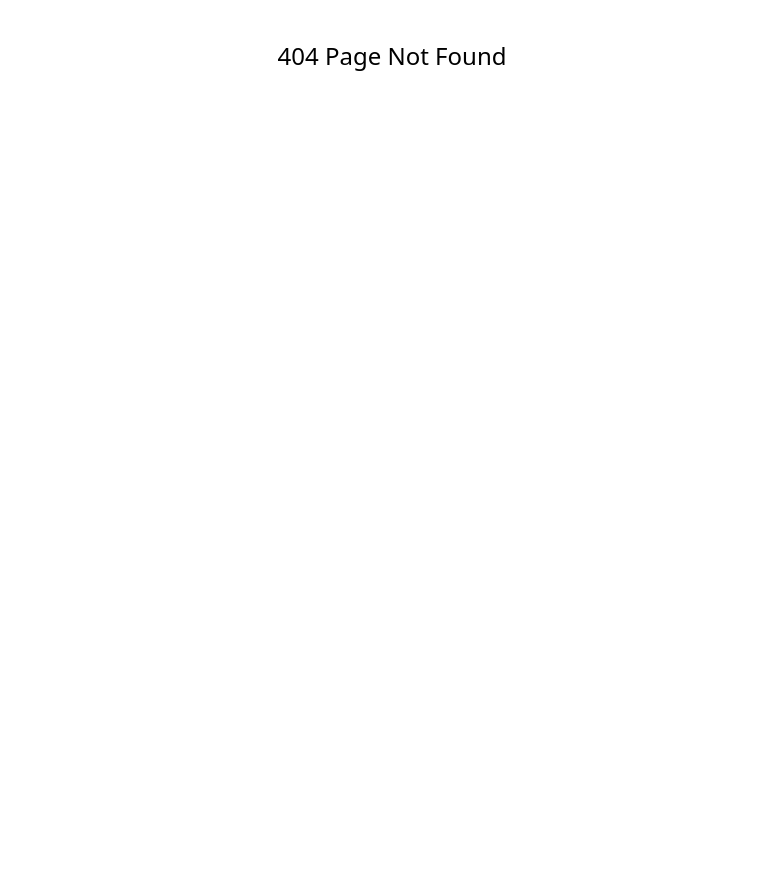
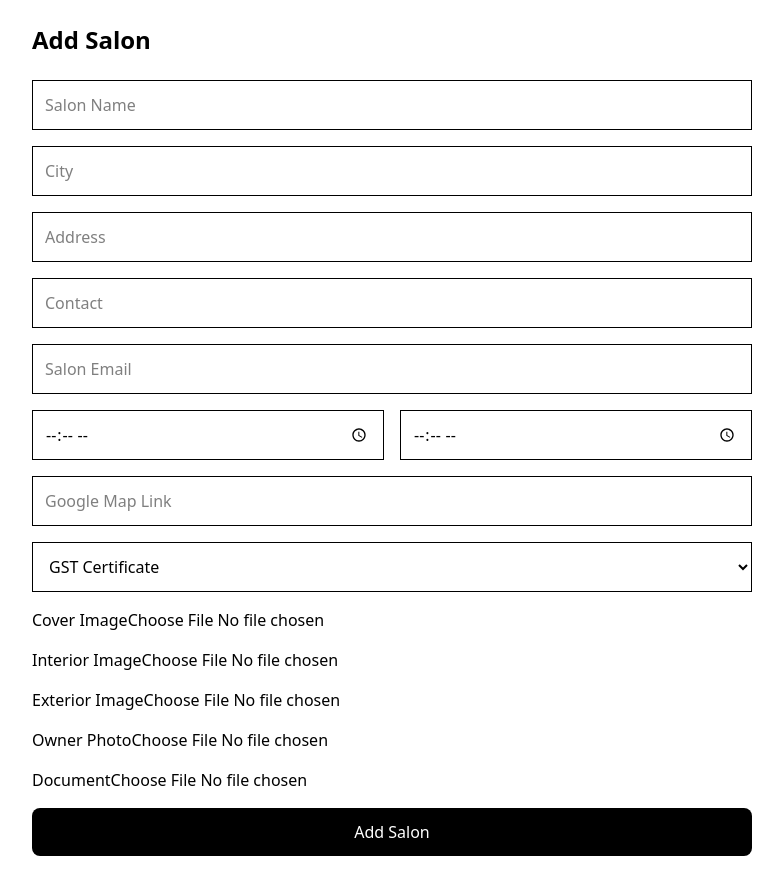
Before and after one commit to Yashraj39/salon-frontend-vercel, a React app: page /add-salon in a window 1280 px wide. Before the commit this address had no page. Shown: the whole page, without its empty margins (248-1031 px from the left). Before the commit the page ends 800 px from the top, so only its background shows below. Built offline with nearby package versions, Linux system fonts and the light colour scheme; the HTML template or start-up script is replaced by a standard one.

Commit message:
code update

```diff
--- a/src/App.jsx
+++ b/src/App.jsx
@@ -19,6 +19,7 @@ import OwnerDashboard from './OwnerDashboard'
 import Home from './pages/Home'
 import SalonDetails from './pages/SalonDetails'
 import AddServices from './pages/AddServices'
+import AddSalon from './pages/AddSalon'
 
 export default function App() {
   return (
@@ -61,6 +62,7 @@ export default function App() {
         <Route path='/confirm-booking/:salonId' element={<ConfirmBooking />} />
 
         <Route path='/owner-dashboard' element={<OwnerDashboard />} />
+        <Route path='/add-salon' element={<AddSalon />} />
 
         {/* 404 */}
         <Route
--- a/src/OwnerDashboard.jsx
+++ b/src/OwnerDashboard.jsx
@@ -35,7 +35,10 @@ export default function OwnerDashboard() {
 
         {/* Empty State */}
         <div className='flex-1 flex flex-col items-center justify-center'>
-          <button className='border px-6 py-3 rounded-lg mb-6'>
+          <button
+            onClick={() => navigate('/add-salon')}
+            className='border px-6 py-3 rounded-lg mb-6'
+          >
             + Add salon
           </button>
 
--- a/src/componenets/Navbar.jsx
+++ b/src/componenets/Navbar.jsx
@@ -125,8 +125,14 @@ export default function Navbar() {
 
         saveOwnerApplication(currentUserId, data)
 
+        // SAVE OWNER ID
+        if (data?.id) {
+          localStorage.setItem('ownerId', data.id)
+        }
+
         if (data?.status && data.status !== ownerStatus) {
           setOwnerStatus(data.status)
+
           toast.success(
             data.status === 'APPROVED'
               ? 'Your owner application has been approved!'
--- /dev/null
+++ b/src/pages/AddSalon.jsx
@@ -0,0 +1,228 @@
+import React, { useState } from 'react'
+
+const BASE_URL = 'https://render-qs89.onrender.com'
+
+export default function AddSalon() {
+  const [name, setName] = useState('')
+  const [city, setCity] = useState('')
+  const [address, setAddress] = useState('')
+  const [contact, setContact] = useState('')
+  const [salonEmail, setSalonEmail] = useState('')
+  const [opentime, setOpenTime] = useState('')
+  const [closetime, setCloseTime] = useState('')
+  const [mapLink, setMapLink] = useState('')
+  const [documentType, setDocumentType] = useState('GST_CERTIFICATE')
+
+  const [cover, setCover] = useState(null)
+  const [interior, setInterior] = useState(null)
+  const [exterior, setExterior] = useState(null)
+  const [ownerPhoto, setOwnerPhoto] = useState(null)
+  const [document, setDocument] = useState(null)
+
+  const handleSubmit = async (e) => {
+    e.preventDefault()
+
+    try {
+      const ownerId = localStorage.getItem('ownerId')
+
+      const user = JSON.parse(localStorage.getItem('user'))
+
+      const userId = user?.userId
+
+      console.log('OwnerId:', ownerId)
+      console.log('UserId:', userId)
+
+      const formatTime = (time) => (time.length === 5 ? time + ':00' : time)
+
+      const formData = new FormData()
+
+      // IDs
+      formData.append('id', ownerId)
+      formData.append('salonOwnerId', userId)
+
+      // Basic Info
+      formData.append('name', name)
+      formData.append('city', city)
+      formData.append('address', address)
+      formData.append('contact', contact)
+      formData.append('salonEmail', salonEmail)
+      formData.append('opentime', formatTime(opentime))
+      formData.append('closetime', formatTime(closetime))
+      formData.append('mapLink', mapLink)
+      formData.append('documentType', documentType)
+
+      // Images
+      formData.append('cover', cover)
+      formData.append('interior', interior)
+      formData.append('exterior', exterior)
+      formData.append('ownerPhoto', ownerPhoto)
+      formData.append('document', document)
+
+      console.log([...formData.entries()])
+
+      const response = await fetch(`${BASE_URL}/api/salon/add-salon`, {
+        method: 'POST',
+        body: formData,
+      })
+
+      let data = null
+
+      try {
+        data = await response.json()
+      } catch {
+        data = null
+      }
+
+      console.log('Response:', data)
+
+      if (!response.ok) {
+        throw new Error('Salon add failed')
+      }
+
+      alert('Salon Added Successfully ✅')
+    } catch (error) {
+      console.error('Error:', error)
+      alert('Something went wrong')
+    }
+  }
+
+  return (
+    <div className='max-w-3xl mx-auto p-6'>
+      <h2 className='text-2xl font-bold mb-6'>Add Salon</h2>
+
+      <form onSubmit={handleSubmit} className='space-y-4'>
+        <input
+          type='text'
+          placeholder='Salon Name'
+          className='border p-3 w-full'
+          value={name}
+          onChange={(e) => setName(e.target.value)}
+          required
+        />
+
+        <input
+          type='text'
+          placeholder='City'
+          className='border p-3 w-full'
+          value={city}
+          onChange={(e) => setCity(e.target.value)}
+          required
+        />
+
+        <input
+          type='text'
+          placeholder='Address'
+          className='border p-3 w-full'
+          value={address}
+          onChange={(e) => setAddress(e.target.value)}
+          required
+        />
+
+        <input
+          type='text'
+          placeholder='Contact'
+          className='border p-3 w-full'
+          value={contact}
+          onChange={(e) => setContact(e.target.value)}
+          required
+        />
+
+        <input
+          type='email'
+          placeholder='Salon Email'
+          className='border p-3 w-full'
+          value={salonEmail}
+          onChange={(e) => setSalonEmail(e.target.value)}
+          required
+        />
+
+        <div className='flex gap-4'>
+          <input
+            type='time'
+            className='border p-3 w-full'
+            value={opentime}
+            onChange={(e) => setOpenTime(e.target.value)}
+            required
+          />
+
+          <input
+            type='time'
+            className='border p-3 w-full'
+            value={closetime}
+            onChange={(e) => setCloseTime(e.target.value)}
+            required
+          />
+        </div>
+
+        <input
+          type='text'
+          placeholder='Google Map Link'
+          className='border p-3 w-full'
+          value={mapLink}
+          onChange={(e) => setMapLink(e.target.value)}
+        />
+
+        <select
+          className='border p-3 w-full'
+          value={documentType}
+          onChange={(e) => setDocumentType(e.target.value)}
+        >
+          <option value='GST_CERTIFICATE'>GST Certificate</option>
+          <option value='SHOP_LICENSE'>Shop License</option>
+        </select>
+
+        <div>
+          Cover Image
+          <input
+            type='file'
+            onChange={(e) => setCover(e.target.files[0])}
+            required
+          />
+        </div>
+
+        <div>
+          Interior Image
+          <input
+            type='file'
+            onChange={(e) => setInterior(e.target.files[0])}
+            required
+          />
+        </div>
+
+        <div>
+          Exterior Image
+          <input
+            type='file'
+            onChange={(e) => setExterior(e.target.files[0])}
+            required
+          />
+        </div>
+
+        <div>
+          Owner Photo
+          <input
+            type='file'
+            onChange={(e) => setOwnerPhoto(e.target.files[0])}
+            required
+          />
+        </div>
+
+        <div>
+          Document
+          <input
+            type='file'
+            onChange={(e) => setDocument(e.target.files[0])}
+            required
+          />
+        </div>
+
+        <button
+          type='submit'
+          className='w-full bg-black text-white py-3 rounded-lg'
+        >
+          Add Salon
+        </button>
+      </form>
+    </div>
+  )
+}
```
